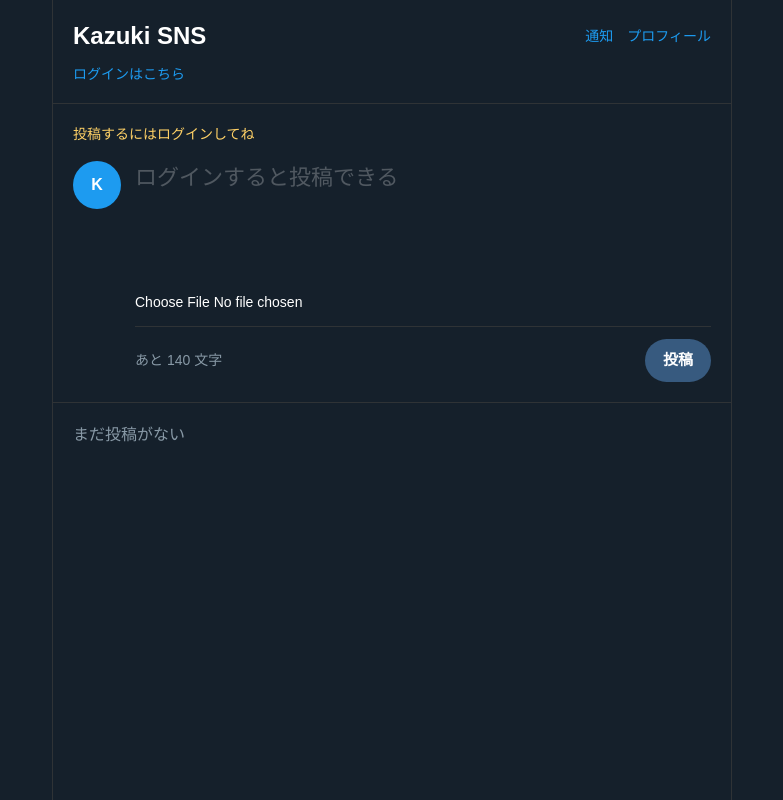
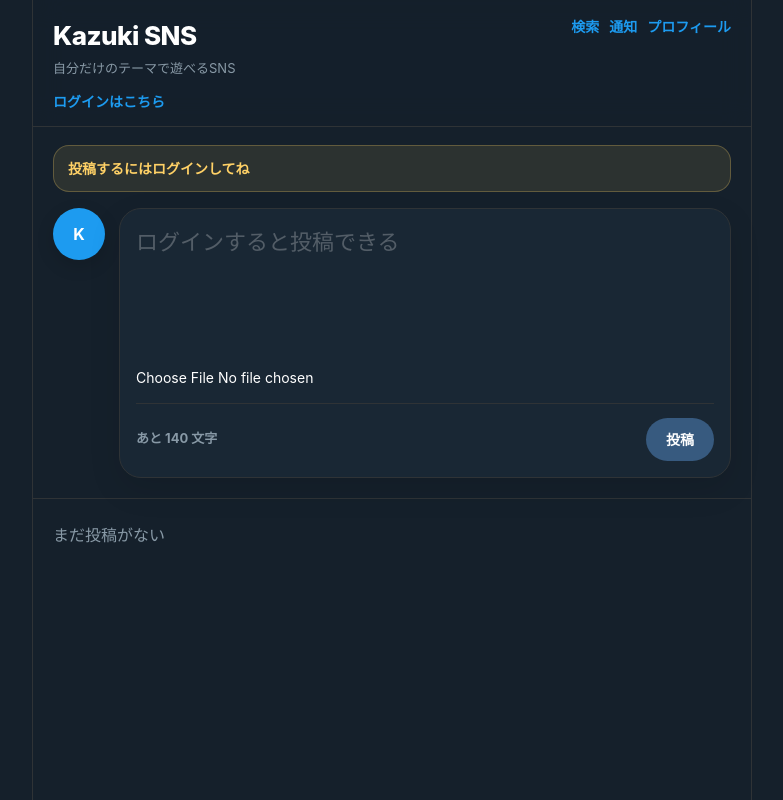
Before and after one commit to kazu4240/my-sns, a Next.js app: page / in a window 1280 px wide. Shown: the whole page, without its empty margins (248-1031 px from the left). Built offline with nearby package versions, Linux system fonts and the light colour scheme; no server answers; the database is empty.

Commit message:
polish home page design

```diff
--- a/app/page.tsx
+++ b/app/page.tsx
@@ -71,7 +71,6 @@ export default function Home() {
     }
 
     const me = profiles[userId];
-
     const textColor = me.theme_text_color || DEFAULT_TEXT;
 
     return {
@@ -466,6 +465,7 @@ export default function Home() {
     setText(post.content);
     setSelectedImage(null);
     setPreviewUrl("");
+    window.scrollTo({ top: 0, behavior: "smooth" });
   };
 
   const handleReply = (post: Post) => {
@@ -557,13 +557,13 @@ export default function Home() {
         style={{
           display: "flex",
           gap: "14px",
-          padding: isReply ? "14px 0 0 0" : "18px 20px",
+          padding: isReply ? "16px 0 0 0" : "18px 20px",
           borderBottom: isReply ? "none" : `1px solid ${currentTheme.border}`,
           marginLeft: isReply ? "20px" : "0",
         }}
       >
         {getAvatarUrl(post) ? (
-          <Link href={profileHref}>
+          <Link href={profileHref} style={{ flexShrink: 0 }}>
             <img
               src={getAvatarUrl(post)!}
               alt="avatar"
@@ -572,8 +572,9 @@ export default function Home() {
                 height: isReply ? "40px" : "48px",
                 borderRadius: "9999px",
                 objectFit: "cover",
-                flexShrink: 0,
+                display: "block",
                 border: `1px solid ${currentTheme.border}`,
+                boxShadow: "0 4px 14px rgba(0,0,0,0.12)",
               }}
             />
           </Link>
@@ -592,19 +593,29 @@ export default function Home() {
               flexShrink: 0,
               color: "#ffffff",
               textDecoration: "none",
+              boxShadow: "0 4px 14px rgba(0,0,0,0.12)",
             }}
           >
-            K
+            {getDisplayName(post).slice(0, 1).toUpperCase()}
           </Link>
         )}
 
-        <div style={{ flex: 1 }}>
+        <div style={{ flex: 1, minWidth: 0 }}>
+          <div
+            style={{
+              background: currentTheme.card,
+              border: `1px solid ${currentTheme.border}`,
+              borderRadius: isReply ? "18px" : "20px",
+              padding: isReply ? "14px 16px" : "16px 18px",
+              boxShadow: "0 10px 30px rgba(0,0,0,0.10)",
+            }}
+          >
             <div
               style={{
                 display: "flex",
                 gap: "8px",
                 alignItems: "center",
-              marginBottom: "8px",
+                marginBottom: "10px",
                 flexWrap: "wrap",
               }}
             >
@@ -614,19 +625,31 @@ export default function Home() {
                   fontWeight: "bold",
                   color: currentTheme.text,
                   textDecoration: "none",
+                  fontSize: isReply ? "15px" : "16px",
                 }}
               >
                 {getDisplayName(post)}
               </Link>
 
-            <span style={{ color: currentTheme.muted }}>@{getUsername(post)}</span>
+              <span style={{ color: currentTheme.muted, fontSize: "14px" }}>
+                @{getUsername(post)}
+              </span>
 
-            <span style={{ color: currentTheme.muted, fontSize: "14px" }}>
+              <span style={{ color: currentTheme.muted, fontSize: "13px" }}>
                 ・ {formatDate(post.created_at)}
               </span>
 
               {isReply && (
-              <span style={{ color: currentTheme.accent, fontSize: "13px" }}>
+                <span
+                  style={{
+                    color: currentTheme.accent,
+                    fontSize: "12px",
+                    fontWeight: "bold",
+                    padding: "4px 8px",
+                    borderRadius: "9999px",
+                    background: "rgba(29,155,240,0.12)",
+                  }}
+                >
                   返信
                 </span>
               )}
@@ -634,12 +657,13 @@ export default function Home() {
 
             <p
               style={{
-              fontSize: isReply ? "16px" : "18px",
-              lineHeight: 1.6,
+                fontSize: isReply ? "15px" : "17px",
+                lineHeight: 1.75,
                 whiteSpace: "pre-wrap",
                 margin: 0,
                 marginBottom: post.image_url ? "12px" : "14px",
                 color: currentTheme.text,
+                wordBreak: "break-word",
               }}
             >
               {post.content}
@@ -650,8 +674,9 @@ export default function Home() {
                 style={{
                   marginBottom: "14px",
                   border: `1px solid ${currentTheme.border}`,
-                borderRadius: "16px",
+                  borderRadius: "18px",
                   overflow: "hidden",
+                  background: currentTheme.background,
                 }}
               >
                 <img
@@ -667,7 +692,14 @@ export default function Home() {
               </div>
             )}
 
-          <div style={{ display: "flex", gap: "10px", flexWrap: "wrap" }}>
+            <div
+              style={{
+                display: "flex",
+                gap: "10px",
+                flexWrap: "wrap",
+                paddingTop: "2px",
+              }}
+            >
               <button
                 onClick={() => handleLike(post)}
                 style={{
@@ -677,7 +709,8 @@ export default function Home() {
                   padding: "8px 14px",
                   borderRadius: "9999px",
                   cursor: "pointer",
-                fontSize: "14px",
+                  fontSize: "13px",
+                  fontWeight: "bold",
                 }}
               >
                 ❤️ いいね {post.likes}
@@ -693,7 +726,8 @@ export default function Home() {
                     padding: "8px 14px",
                     borderRadius: "9999px",
                     cursor: "pointer",
-                  fontSize: "14px",
+                    fontSize: "13px",
+                    fontWeight: "bold",
                   }}
                 >
                   💬 返信 {replies.length}
@@ -711,7 +745,8 @@ export default function Home() {
                       padding: "8px 14px",
                       borderRadius: "9999px",
                       cursor: "pointer",
-                    fontSize: "14px",
+                      fontSize: "13px",
+                      fontWeight: "bold",
                     }}
                   >
                     ✏️ 編集
@@ -726,7 +761,8 @@ export default function Home() {
                       padding: "8px 14px",
                       borderRadius: "9999px",
                       cursor: "pointer",
-                    fontSize: "14px",
+                      fontSize: "13px",
+                      fontWeight: "bold",
                     }}
                   >
                     🗑 削除
@@ -734,13 +770,14 @@ export default function Home() {
                 </>
               )}
             </div>
+          </div>
 
           {!isReply && replies.length > 0 && (
             <div
               style={{
                 marginTop: "12px",
-                paddingTop: "4px",
-                borderTop: `1px solid ${currentTheme.border}`,
+                paddingLeft: "8px",
+                borderLeft: `2px solid ${currentTheme.border}`,
               }}
             >
               {replies.map((reply) => renderPostCard(reply, true))}
@@ -757,55 +794,91 @@ export default function Home() {
         minHeight: "100vh",
         background: currentTheme.background,
         color: currentTheme.text,
-        fontFamily: "sans-serif",
+        fontFamily:
+          'Inter, ui-sans-serif, system-ui, -apple-system, BlinkMacSystemFont, "Segoe UI", sans-serif',
       }}
     >
       <div
         style={{
-          maxWidth: "680px",
+          maxWidth: "720px",
           margin: "0 auto",
           borderLeft: `1px solid ${currentTheme.border}`,
           borderRight: `1px solid ${currentTheme.border}`,
           minHeight: "100vh",
           background: currentTheme.background,
+          boxShadow: "0 0 0 1px rgba(0,0,0,0.02)",
         }}
       >
         <header
           style={{
             position: "sticky",
             top: 0,
-            background: currentTheme.background,
+            background: `${currentTheme.background}ee`,
+            backdropFilter: "blur(14px)",
             borderBottom: `1px solid ${currentTheme.border}`,
-            padding: "18px 20px",
-            zIndex: 10,
+            padding: "16px 20px 14px",
+            zIndex: 20,
           }}
         >
           <div
             style={{
               display: "flex",
               justifyContent: "space-between",
-              alignItems: "center",
-              gap: "12px",
-              marginBottom: "10px",
+              alignItems: "flex-start",
+              gap: "16px",
+              marginBottom: "12px",
             }}
           >
-            <span
+            <div>
+              <div
                 style={{
-                fontSize: "24px",
-                fontWeight: "bold",
+                  fontSize: "26px",
+                  fontWeight: 800,
                   color: currentTheme.text,
+                  letterSpacing: "-0.02em",
+                  marginBottom: "4px",
                 }}
               >
                 Kazuki SNS
-            </span>
+              </div>
+              <div
+                style={{
+                  color: currentTheme.muted,
+                  fontSize: "13px",
+                }}
+              >
+                自分だけのテーマで遊べるSNS
+              </div>
+            </div>
 
-            <div style={{ display: "flex", gap: "14px", alignItems: "center" }}>
+            <div
+              style={{
+                display: "flex",
+                gap: "10px",
+                alignItems: "center",
+                flexWrap: "wrap",
+                justifyContent: "flex-end",
+              }}
+            >
+              <Link
+                href="/search"
+                style={{
+                  color: currentTheme.accent,
+                  textDecoration: "none",
+                  fontSize: "14px",
+                  fontWeight: "bold",
+                }}
+              >
+                検索
+              </Link>
+
               <Link
                 href="/notifications"
                 style={{
                   color: currentTheme.accent,
                   textDecoration: "none",
                   fontSize: "14px",
+                  fontWeight: "bold",
                   position: "relative",
                 }}
               >
@@ -825,6 +898,7 @@ export default function Home() {
                       color: "#ffffff",
                       fontSize: "12px",
                       fontWeight: "bold",
+                      boxShadow: "0 4px 12px rgba(255,77,79,0.3)",
                     }}
                   >
                     {unreadNotifications}
@@ -838,6 +912,7 @@ export default function Home() {
                   color: currentTheme.accent,
                   textDecoration: "none",
                   fontSize: "14px",
+                  fontWeight: "bold",
                 }}
               >
                 プロフィール
@@ -871,13 +946,14 @@ export default function Home() {
                     onClick={handleRefresh}
                     disabled={loading}
                     style={{
-                      background: "transparent",
+                      background: currentTheme.card,
                       color: currentTheme.accent,
                       border: `1px solid ${currentTheme.border}`,
                       padding: "8px 14px",
                       borderRadius: "9999px",
                       cursor: loading ? "not-allowed" : "pointer",
-                      fontSize: "14px",
+                      fontSize: "13px",
+                      fontWeight: "bold",
                     }}
                   >
                     再読み込み
@@ -886,13 +962,14 @@ export default function Home() {
                   <button
                     onClick={handleLogout}
                     style={{
-                      background: "transparent",
+                      background: currentTheme.card,
                       color: "#ff6b6b",
                       border: `1px solid ${currentTheme.border}`,
                       padding: "8px 14px",
                       borderRadius: "9999px",
                       cursor: "pointer",
-                      fontSize: "14px",
+                      fontSize: "13px",
+                      fontWeight: "bold",
                     }}
                   >
                     ログアウト
@@ -906,6 +983,7 @@ export default function Home() {
                   color: currentTheme.accent,
                   textDecoration: "none",
                   fontSize: "14px",
+                  fontWeight: "bold",
                 }}
               >
                 ログインはこちら
@@ -916,38 +994,45 @@ export default function Home() {
 
         <section
           style={{
-            padding: "20px",
+            padding: "18px 20px 20px",
             borderBottom: `1px solid ${currentTheme.border}`,
           }}
         >
           {!userEmail && (
-            <p
+            <div
               style={{
-                marginTop: 0,
                 marginBottom: "16px",
+                padding: "12px 14px",
+                borderRadius: "16px",
+                background: "rgba(255,209,102,0.10)",
+                border: "1px solid rgba(255,209,102,0.25)",
                 color: "#ffd166",
                 fontSize: "14px",
+                fontWeight: "bold",
               }}
             >
               投稿するにはログインしてね
-            </p>
+            </div>
           )}
 
           {replyTargetPost && (
             <div
               style={{
                 marginBottom: "14px",
-                padding: "12px 14px",
-                borderRadius: "14px",
+                padding: "14px 16px",
+                borderRadius: "18px",
                 border: `1px solid ${currentTheme.border}`,
                 background: currentTheme.card,
+                boxShadow: "0 8px 24px rgba(0,0,0,0.08)",
               }}
             >
               <div
                 style={{
-                  fontSize: "13px",
+                  fontSize: "12px",
                   color: currentTheme.accent,
-                  marginBottom: "6px",
+                  marginBottom: "8px",
+                  fontWeight: "bold",
+                  letterSpacing: "0.02em",
                 }}
               >
                 返信先
@@ -966,6 +1051,7 @@ export default function Home() {
                   color: currentTheme.softText,
                   fontSize: "14px",
                   whiteSpace: "pre-wrap",
+                  lineHeight: 1.6,
                 }}
               >
                 {replyTargetPost.content}
@@ -973,26 +1059,33 @@ export default function Home() {
             </div>
           )}
 
-          <div style={{ display: "flex", gap: "14px" }}>
+          <div
+            style={{
+              display: "flex",
+              gap: "14px",
+              alignItems: "flex-start",
+            }}
+          >
             {myAvatarUrl ? (
               <img
                 src={myAvatarUrl}
                 alt="my avatar"
                 style={{
-                  width: "48px",
-                  height: "48px",
+                  width: "52px",
+                  height: "52px",
                   borderRadius: "9999px",
                   objectFit: "cover",
                   flexShrink: 0,
                   border: `1px solid ${currentTheme.border}`,
+                  boxShadow: "0 6px 18px rgba(0,0,0,0.14)",
                 }}
               />
             ) : (
               <Link
                 href="/profile"
                 style={{
-                  width: "48px",
-                  height: "48px",
+                  width: "52px",
+                  height: "52px",
                   borderRadius: "9999px",
                   background: currentTheme.accent,
                   display: "flex",
@@ -1002,13 +1095,24 @@ export default function Home() {
                   flexShrink: 0,
                   color: "#ffffff",
                   textDecoration: "none",
+                  boxShadow: "0 6px 18px rgba(0,0,0,0.14)",
                 }}
               >
                 K
               </Link>
             )}
 
-            <div style={{ flex: 1 }}>
+            <div
+              style={{
+                flex: 1,
+                minWidth: 0,
+                background: currentTheme.card,
+                border: `1px solid ${currentTheme.border}`,
+                borderRadius: "22px",
+                padding: "16px",
+                boxShadow: "0 12px 32px rgba(0,0,0,0.10)",
+              }}
+            >
               <textarea
                 value={text}
                 onChange={(e) => setText(e.target.value)}
@@ -1024,13 +1128,14 @@ export default function Home() {
                 disabled={!userEmail || submitting}
                 style={{
                   width: "100%",
-                  minHeight: "110px",
+                  minHeight: "120px",
                   background: "transparent",
                   color: currentTheme.text,
                   border: "none",
                   outline: "none",
                   resize: "none",
                   fontSize: "22px",
+                  lineHeight: 1.6,
                   opacity: userEmail ? 1 : 0.5,
                 }}
               />
@@ -1040,9 +1145,10 @@ export default function Home() {
                   style={{
                     marginTop: "12px",
                     border: `1px solid ${currentTheme.border}`,
-                    borderRadius: "16px",
+                    borderRadius: "18px",
                     overflow: "hidden",
                     maxWidth: "100%",
+                    background: currentTheme.background,
                   }}
                 >
                   <img
@@ -1059,7 +1165,7 @@ export default function Home() {
               )}
 
               {editingId === null && (
-                <div style={{ marginTop: "12px" }}>
+                <div style={{ marginTop: "14px" }}>
                   <input
                     type="file"
                     accept="image/*"
@@ -1072,7 +1178,7 @@ export default function Home() {
                   />
 
                   {selectedImage && (
-                    <div style={{ marginTop: "8px" }}>
+                    <div style={{ marginTop: "10px" }}>
                       <button
                         onClick={clearImage}
                         type="button"
@@ -1083,7 +1189,8 @@ export default function Home() {
                           padding: "8px 14px",
                           borderRadius: "9999px",
                           cursor: "pointer",
-                          fontSize: "14px",
+                          fontSize: "13px",
+                          fontWeight: "bold",
                         }}
                       >
                         画像を外す
@@ -1098,15 +1205,18 @@ export default function Home() {
                   display: "flex",
                   justifyContent: "space-between",
                   alignItems: "center",
-                  marginTop: "12px",
-                  paddingTop: "12px",
+                  gap: "12px",
+                  marginTop: "14px",
+                  paddingTop: "14px",
                   borderTop: `1px solid ${currentTheme.border}`,
+                  flexWrap: "wrap",
                 }}
               >
                 <span
                   style={{
-                    fontSize: "14px",
+                    fontSize: "13px",
                     color: remaining < 0 ? "#ff4d4f" : currentTheme.muted,
+                    fontWeight: "bold",
                   }}
                 >
                   {editingId !== null
@@ -1116,7 +1226,7 @@ export default function Home() {
                     : `あと ${remaining} 文字`}
                 </span>
 
-                <div style={{ display: "flex", gap: "10px" }}>
+                <div style={{ display: "flex", gap: "10px", flexWrap: "wrap" }}>
                   {(editingId !== null || replyingToId !== null) && (
                     <button
                       onClick={handleCancelEdit}
@@ -1126,7 +1236,8 @@ export default function Home() {
                         border: `1px solid ${currentTheme.border}`,
                         padding: "10px 18px",
                         borderRadius: "9999px",
-                        fontSize: "15px",
+                        fontSize: "14px",
+                        fontWeight: "bold",
                         cursor: "pointer",
                       }}
                     >
@@ -1152,10 +1263,10 @@ export default function Home() {
                           : currentTheme.accent,
                       color: "#ffffff",
                       border: "none",
-                      padding: "10px 18px",
+                      padding: "11px 20px",
                       borderRadius: "9999px",
-                      fontSize: "15px",
-                      fontWeight: "bold",
+                      fontSize: "14px",
+                      fontWeight: 800,
                       cursor:
                         !userEmail ||
                         (!text.trim() && !selectedImage) ||
@@ -1163,6 +1274,13 @@ export default function Home() {
                         submitting
                           ? "not-allowed"
                           : "pointer",
+                      boxShadow:
+                        !userEmail ||
+                        (!text.trim() && !selectedImage) ||
+                        remaining < 0 ||
+                        submitting
+                          ? "none"
+                          : "0 8px 20px rgba(29,155,240,0.28)",
                     }}
                   >
                     {submitting
@@ -1183,9 +1301,12 @@ export default function Home() {
           {errorMessage && (
             <div
               style={{
-                padding: "20px",
+                margin: "18px 20px 0",
+                padding: "14px 16px",
                 color: "#ffb4b4",
-                borderBottom: `1px solid ${currentTheme.border}`,
+                border: "1px solid rgba(255,107,107,0.25)",
+                background: "rgba(255,107,107,0.08)",
+                borderRadius: "18px",
               }}
             >
               {errorMessage}
@@ -1193,9 +1314,13 @@ export default function Home() {
           )}
 
           {loading ? (
-            <p style={{ padding: "20px", color: currentTheme.muted }}>読み込み中...</p>
+            <p style={{ padding: "24px 20px", color: currentTheme.muted }}>
+              読み込み中...
+            </p>
           ) : rootPosts.length === 0 ? (
-            <p style={{ padding: "20px", color: currentTheme.muted }}>まだ投稿がない</p>
+            <p style={{ padding: "24px 20px", color: currentTheme.muted }}>
+              まだ投稿がない
+            </p>
           ) : (
             rootPosts.map((post) => renderPostCard(post))
           )}
```
Lines whose indentation alone changed are shown as unchanged.
